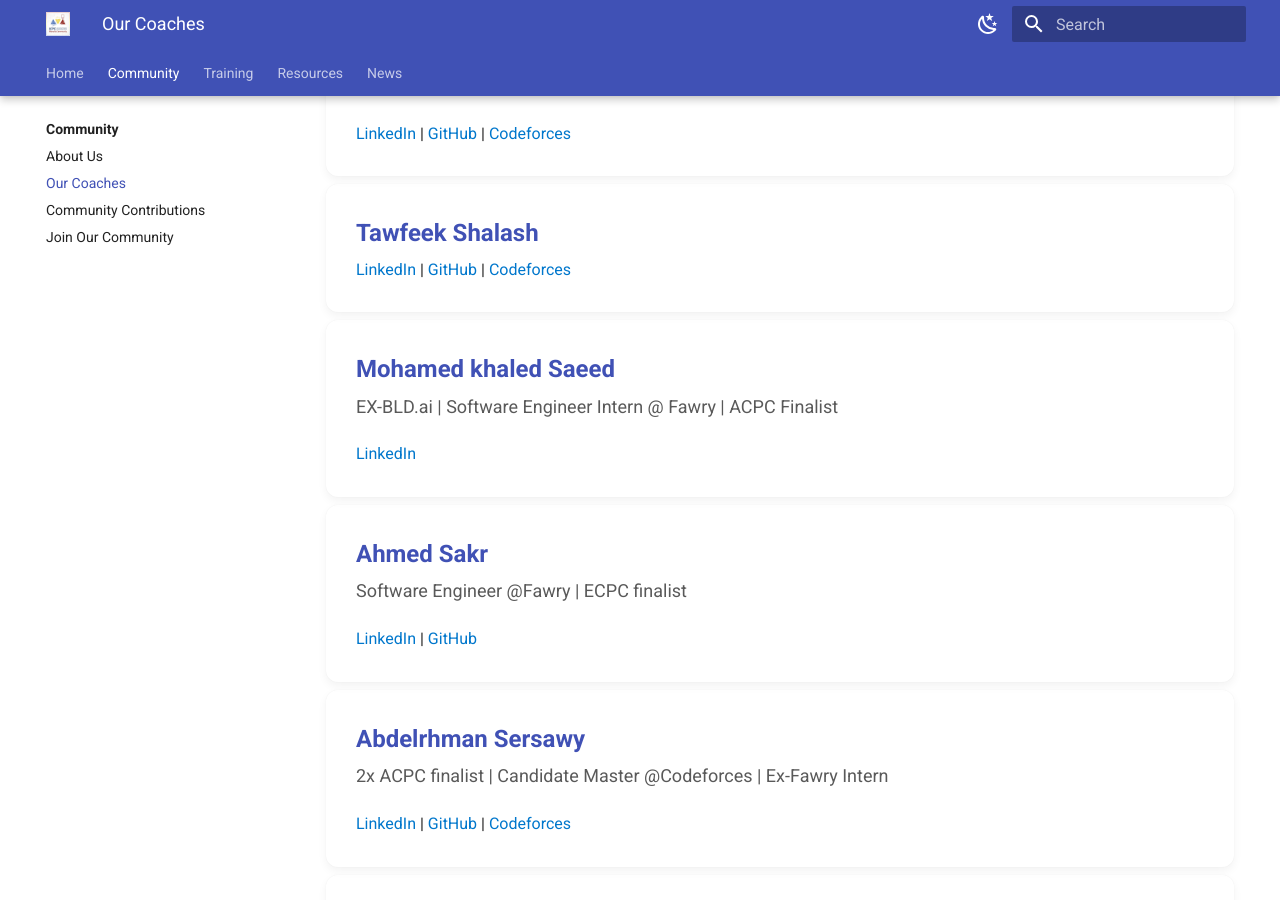
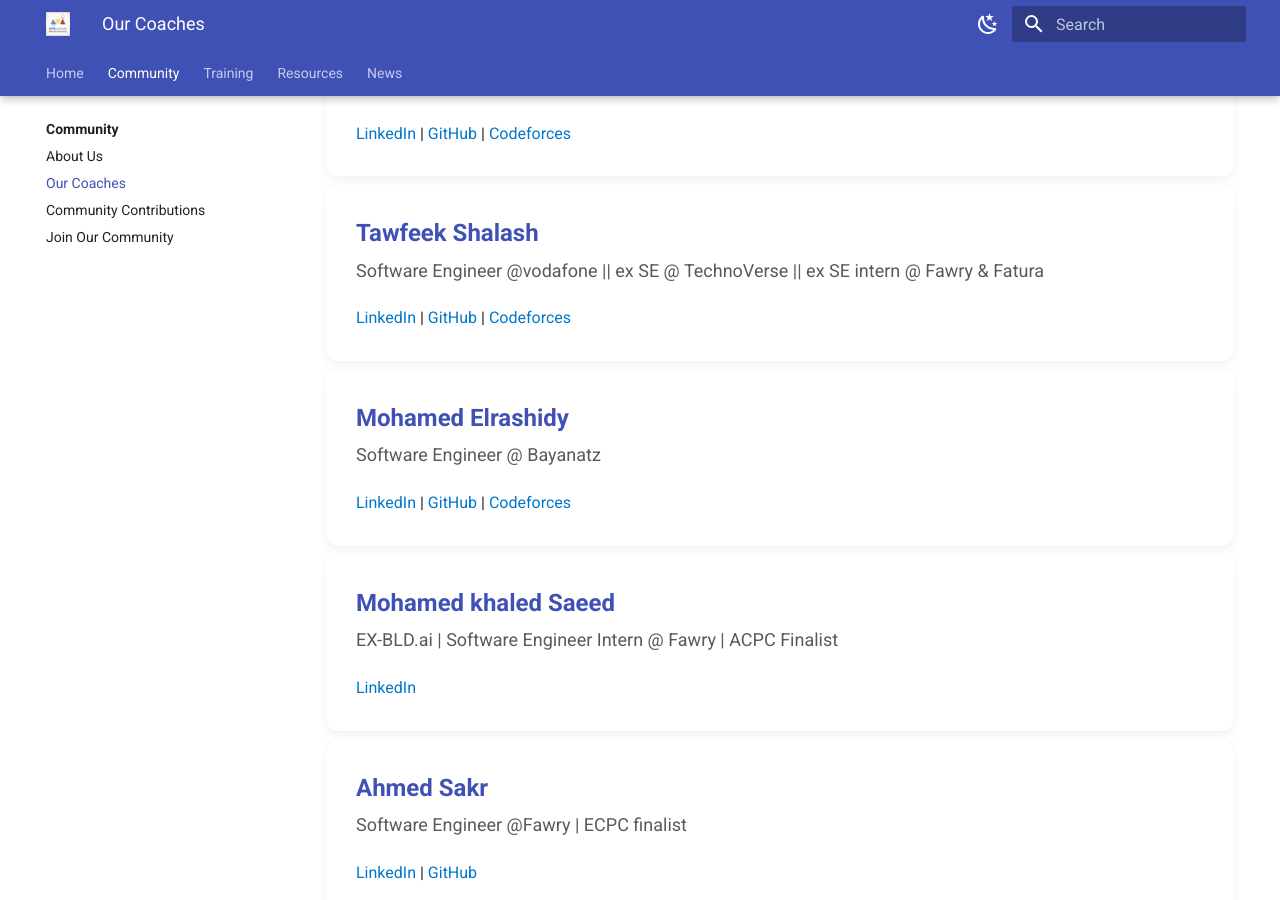
Before and after one commit to ICPC-Menofia/icpc-menofia.github.io, an MkDocs documentation site: the page built from docs/community/coaches.md, in a window 1280 px wide and 900 px high, scrolled down 2774 px. Built offline with MkDocs 1.6.1 and Material for MkDocs 9.7.7, drawn with Linux system fonts in a browser that asks for light colours.

Commit message:
docs: add more coaches

```diff
--- a/docs/community/coaches.md
+++ b/docs/community/coaches.md
@@ -90,9 +90,17 @@
     </li>
     <li id="tawfeek-shalash">
         <strong>Tawfeek Shalash</strong>
+        <small>Software Engineer @vodafone  || ex SE @ TechnoVerse || ex SE intern @ Fawry & Fatura</small>
         <a href="https://www.linkedin.com/in/tawfeek-shalash" target="_blank">LinkedIn</a> |
         <a href="https://github.com/tawfik-s" target="_blank">GitHub</a> |
         <a href="https://codeforces.com/profile/Tawfik_Shalash" target="_blank">Codeforces</a>
+    </li>
+    <li id="mohamed-elrashidy">
+        <strong>Mohamed Elrashidy</strong>
+        <small>Software Engineer @ Bayanatz</small>
+        <a href="https://www.linkedin.com/in/mohamed--elrashidy/" target="_blank">LinkedIn</a> |
+        <a href="https://github.com/Mohamed-Elrashidy" target="_blank">GitHub</a> |
+        <a href="https://codeforces.com/profile/meahef" target="_blank">Codeforces</a>
     </li>
     <li id="mohamed-khaled-saeed">
         <strong>Mohamed khaled Saeed</strong>
@@ -181,7 +189,7 @@
      <li id="ahmed-wageeh">
         <strong>Ahmed Wageeh</strong>
         <small>Expert @Codeforces | ECPC Finalist</small>
-        <a href="  https://www.linkedin.com/in/ahmed-wageeh-6aa1b5304" target="_blank">LinkedIn</a> |
+        <a href="https://www.linkedin.com/in/ahmed-wageeh-6aa1b5304" target="_blank">LinkedIn</a> |
         <a href="https://github.com/with-wageeh" target="_blank">GitHub</a> |
         <a href="https://codeforces.com/profile/Wageeh" target="_blank">Codeforces</a>
     </li>
```
